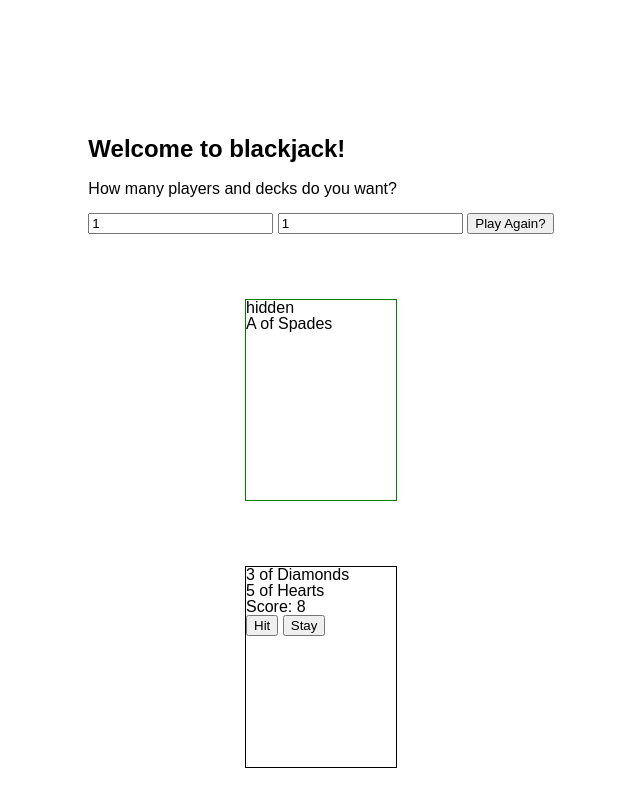
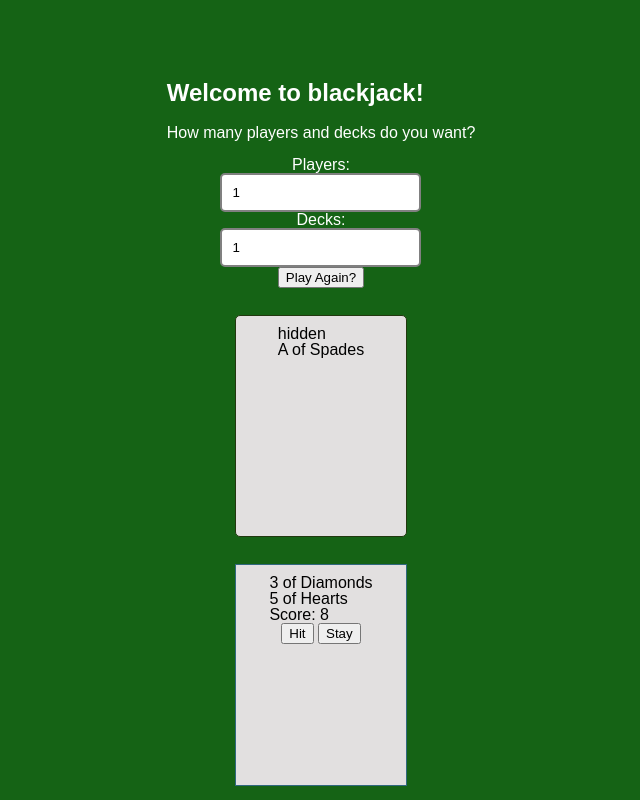
Before and after one commit to ctiller15/black-jack-project, a website: page public/index.html in a window 1280 px wide. Both pictures are taken after a click on the button "Start game!". Shown: the whole page, without its empty margins (319-959 px from the left). Drawn offline with Linux system fonts and the light colour scheme.

Commit message:
update basic styling

```diff
--- a/public/index.html
+++ b/public/index.html
@@ -17,7 +17,9 @@
       <p>How many players and decks do you want?</p>
 
       <form class="start-form">
+        <label>Players:</label>
         <input class="players-count" type="number" min=1 value=1>
+        <label>Decks:</label>
         <input class="decks-count" type="number" min=1 value=1>
         <button type="button" onClick="beginGame()">Start game!</button>
       </form>
--- a/public/main.js
+++ b/public/main.js
@@ -106,7 +106,7 @@ class Game {
       this.players.forEach((player) => {
         player.calculateScore();
       });
-      houseDisplay.style.display = "block";
+      houseDisplay.style.display = "flex";
       // houseDisplay.innerHTML = this.players[0].createTile();
       this.currentTurn++;
       this.enablePlayer();
--- a/public/screen.css
+++ b/public/screen.css
@@ -10,13 +10,36 @@ body {
   flex-direction: column;
   justify-content: space-around;
   align-items: center;
+  background-color: rgb(21, 99, 21);
+}
+
+.introduction-screen {
+  color: white;
 }
 
 .house-display {
   display: none;
-  border: 1px solid green;
+  padding: 10px;
+  border: 1px solid rgb(33, 56, 15);
+  background: rgb(226, 224, 224);
   width: 150px;
   height: 200px;
+  border-radius: 5px;
+  /* display: flex; */
+  flex-direction: column;
+  align-items: center;
+}
+
+.start-form {
+  display: flex;
+  flex-direction: column;
+  align-items: center;
+}
+
+input {
+  padding: 10px;
+  border-radius: 5px;
+  border: 2px solid gray;
 }
 
 .game-screen {
@@ -27,7 +50,12 @@ body {
 }
 
 .player-board {
+  padding: 10px;
   width: 150px;
   height: 200px;
-  border: 1px solid black;
+  border: 1px solid rgb(48, 104, 126);
+  background: rgb(226, 224, 224);
+  display: flex;
+  flex-direction: column;
+  align-items: center;
 }
```
